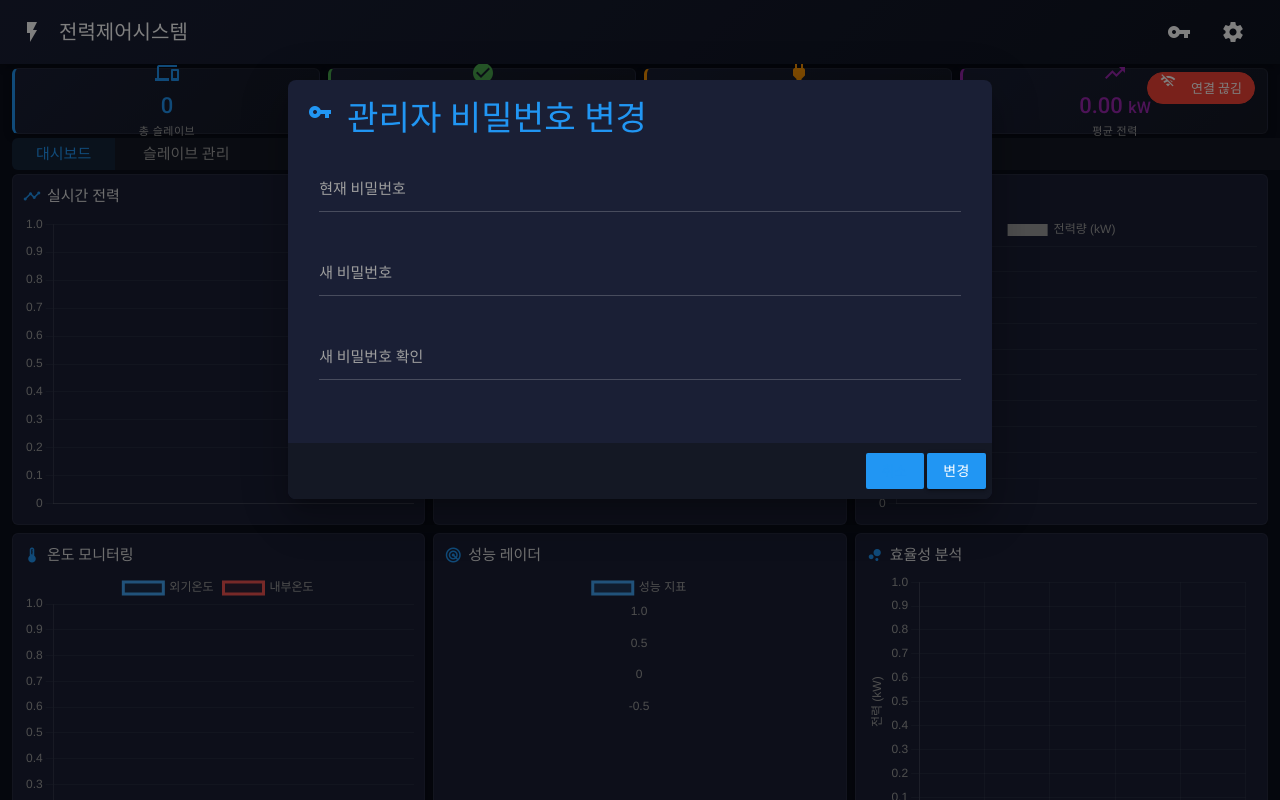
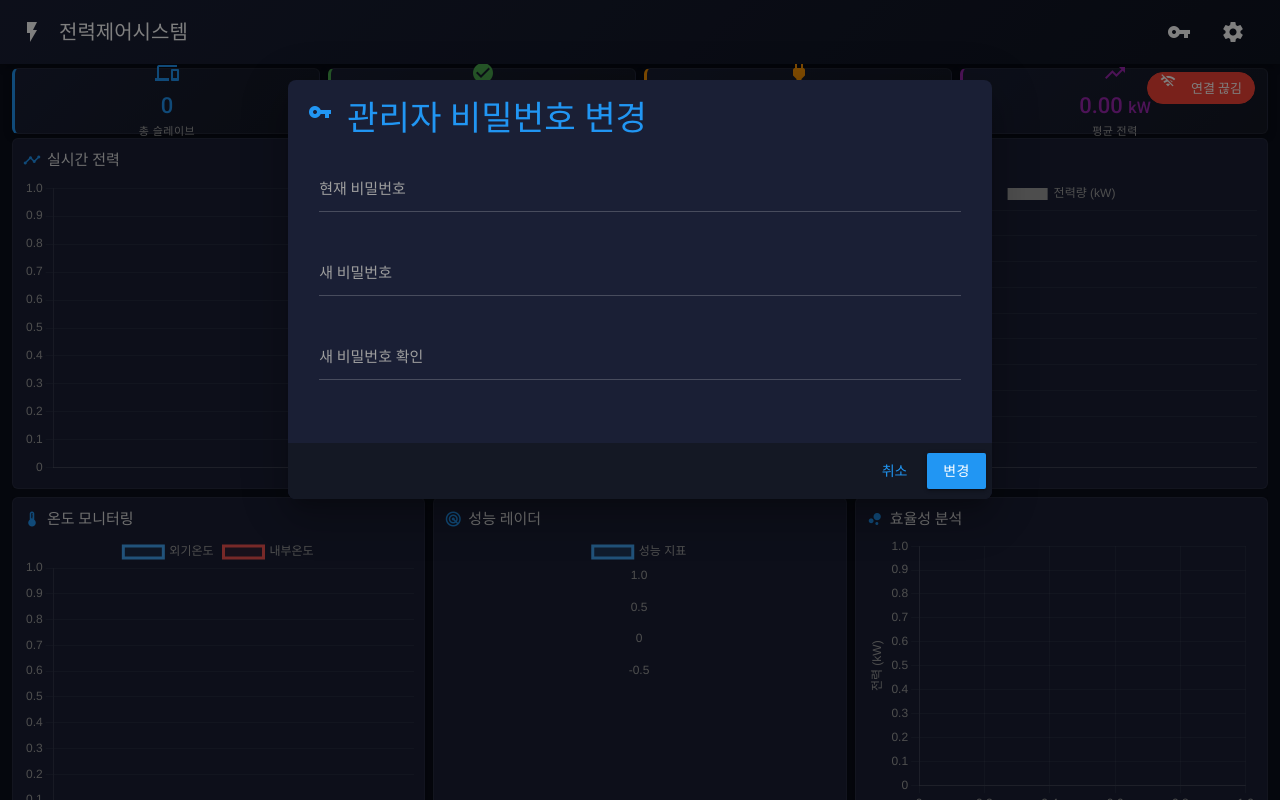
Before and after one commit to growJ-Developer/PM_PLC, a website: page public/index.html in a window 1280 px wide. Both pictures are taken after a click on the link "vpn_key". Drawn offline with nearby package versions, Linux system fonts and the light colour scheme.

Commit message:
수정: Master 탭 제거, 버튼 색상 수정, Slave 전원/비밀번호 API 정상화

```diff
--- a/public/index.html
+++ b/public/index.html
@@ -447,17 +447,20 @@
         }
 
         /* 버튼 */
-        .btn, .btn-small, .btn-flat {
+        .btn, .btn-small {
             background: var(--accent-blue);
             text-transform: none;
+            color: white !important;
         }
 
         .btn:hover, .btn-small:hover {
             background: #1976d2;
+            color: white !important;
         }
 
         .btn-flat {
-            color: var(--accent-blue);
+            color: var(--accent-blue) !important;
+            background: transparent;
         }
 
         /* Progress */
@@ -524,11 +527,13 @@
             </div>
         </div>
 
-        <!-- 탭 메뉴 -->
-        <ul class="tabs">
-            <li class="tab"><a href="#tab-dashboard" class="active">대시보드</a></li>
-            <li class="tab"><a href="#tab-slaves">슬레이브 관리</a></li>
-        </ul>
+        <!-- 탭 메뉴 제거 - 대시보드만 표시 -->
+        <div style="height: 0; overflow: hidden;">
+            <ul class="tabs">
+                <li class="tab"><a href="#tab-dashboard" class="active">대시보드</a></li>
+                <li class="tab"><a href="#tab-slaves">슬레이브 관리</a></li>
+            </ul>
+        </div>
 
         <!-- 탭 컨텐츠 -->
         <div class="tab-content-container">
```
